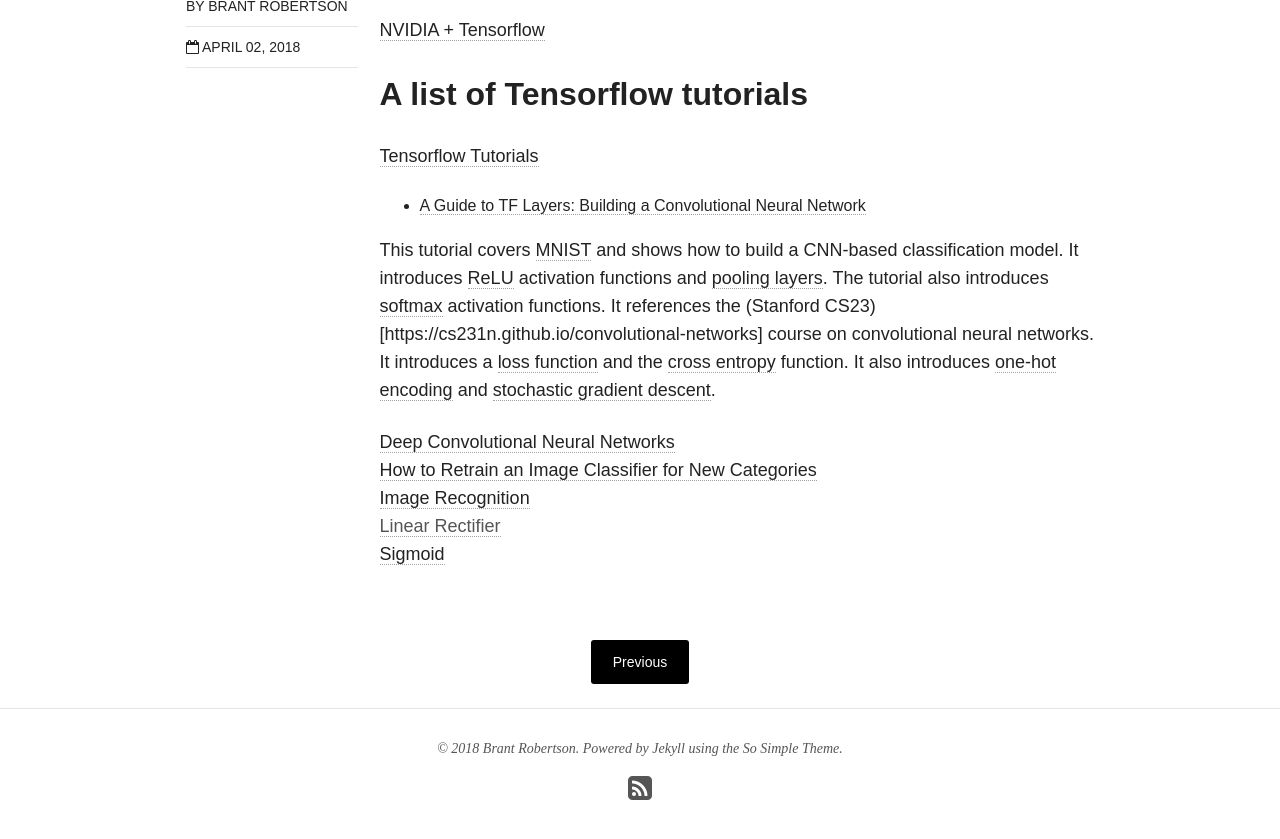
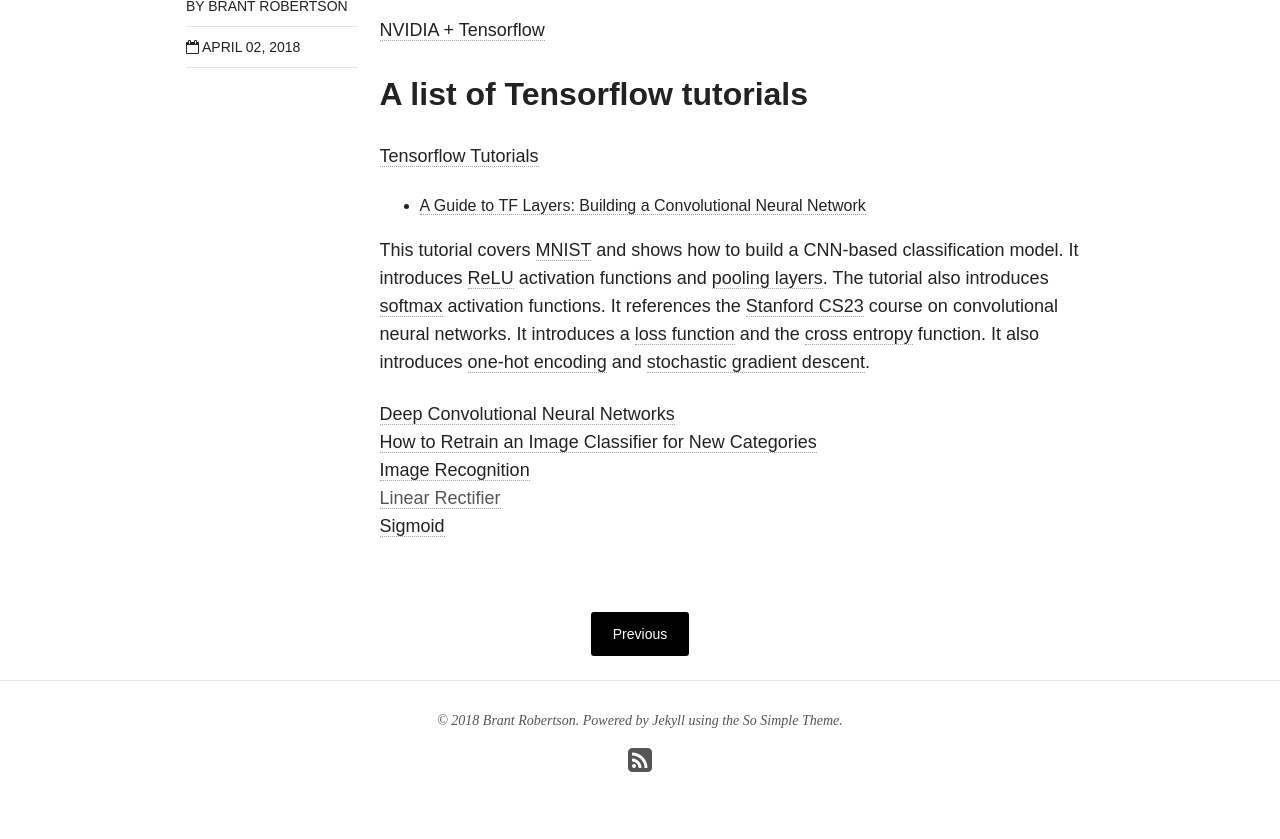
Before and after one commit to brantr/brantr.github.io, a Jekyll site: the page built from _posts/blog/2018-04-02-tensorflow.md, in a window 1280 px wide and 900 px high, scrolled down 746 px. Shown: the top 839 px of the window. Built offline with Jekyll 4.4.1, drawn with Linux system fonts in a browser that asks for light colours; nearby versions of some CDN libraries.

Commit message:
Another html typo.

```diff
--- a/_posts/blog/2018-04-02-tensorflow.md
+++ b/_posts/blog/2018-04-02-tensorflow.md
@@ -18,7 +18,7 @@
 
 * [A Guide to TF Layers: Building a Convolutional Neural Network](https://www.tensorflow.org/tutorials/layers)
 
-This tutorial covers [MNIST](http://yann.lecun.com/exdb/mnist) and shows how to build a CNN-based classification model. It introduces [ReLU](https://en.wikipedia.org/wiki/Rectifier_(neural_networks)) activation functions and [pooling layers](https://en.wikipedia.org/wiki/Convolutional_neural_network#Pooling_layer). The tutorial also introduces [softmax](https://en.wikipedia.org/wiki/Softmax_function) activation functions. It references the (Stanford CS23)[https://cs231n.github.io/convolutional-networks] course on convolutional neural networks. It introduces a [loss function](https://en.wikipedia.org/wiki/Loss_function) and the [cross entropy](https://en.wikipedia.org/wiki/Cross_entropy) function. It also introduces [one-hot encoding](https://www.quora.com/What-is-one-hot-encoding-and-when-is-it-used-in-data-science) and [stochastic gradient descent](https://en.wikipedia.org/wiki/Stochastic_gradient_descent).
+This tutorial covers [MNIST](http://yann.lecun.com/exdb/mnist) and shows how to build a CNN-based classification model. It introduces [ReLU](https://en.wikipedia.org/wiki/Rectifier_(neural_networks)) activation functions and [pooling layers](https://en.wikipedia.org/wiki/Convolutional_neural_network#Pooling_layer). The tutorial also introduces [softmax](https://en.wikipedia.org/wiki/Softmax_function) activation functions. It references the [Stanford CS23](https://cs231n.github.io/convolutional-networks) course on convolutional neural networks. It introduces a [loss function](https://en.wikipedia.org/wiki/Loss_function) and the [cross entropy](https://en.wikipedia.org/wiki/Cross_entropy) function. It also introduces [one-hot encoding](https://www.quora.com/What-is-one-hot-encoding-and-when-is-it-used-in-data-science) and [stochastic gradient descent](https://en.wikipedia.org/wiki/Stochastic_gradient_descent).
 
 [Deep Convolutional Neural Networks](https://www.tensorflow.org/tutorials/deep_cnn)
 [How to Retrain an Image Classifier for New Categories](https://www.tensorflow.org/tutorials/image_retraining)
```
